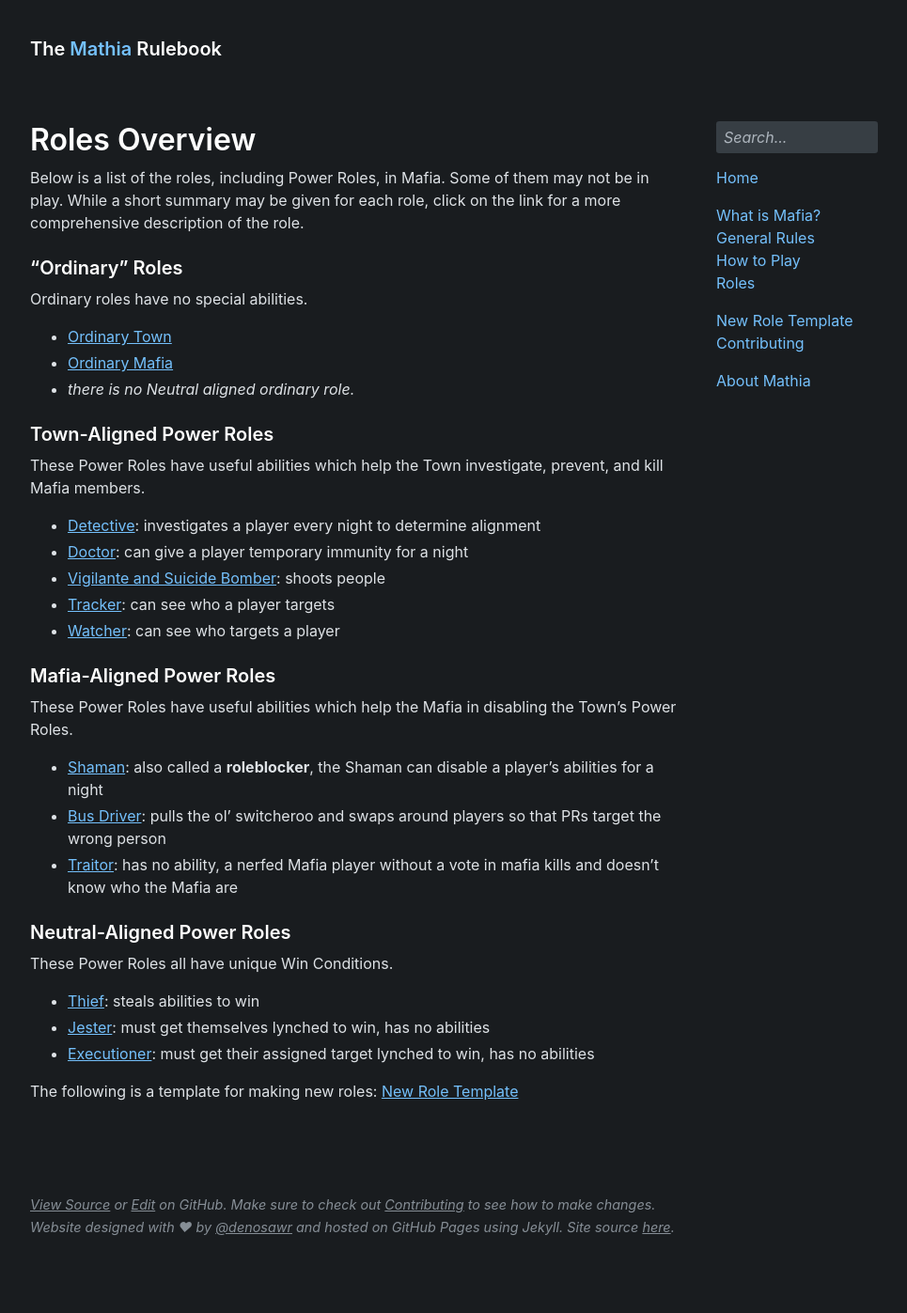
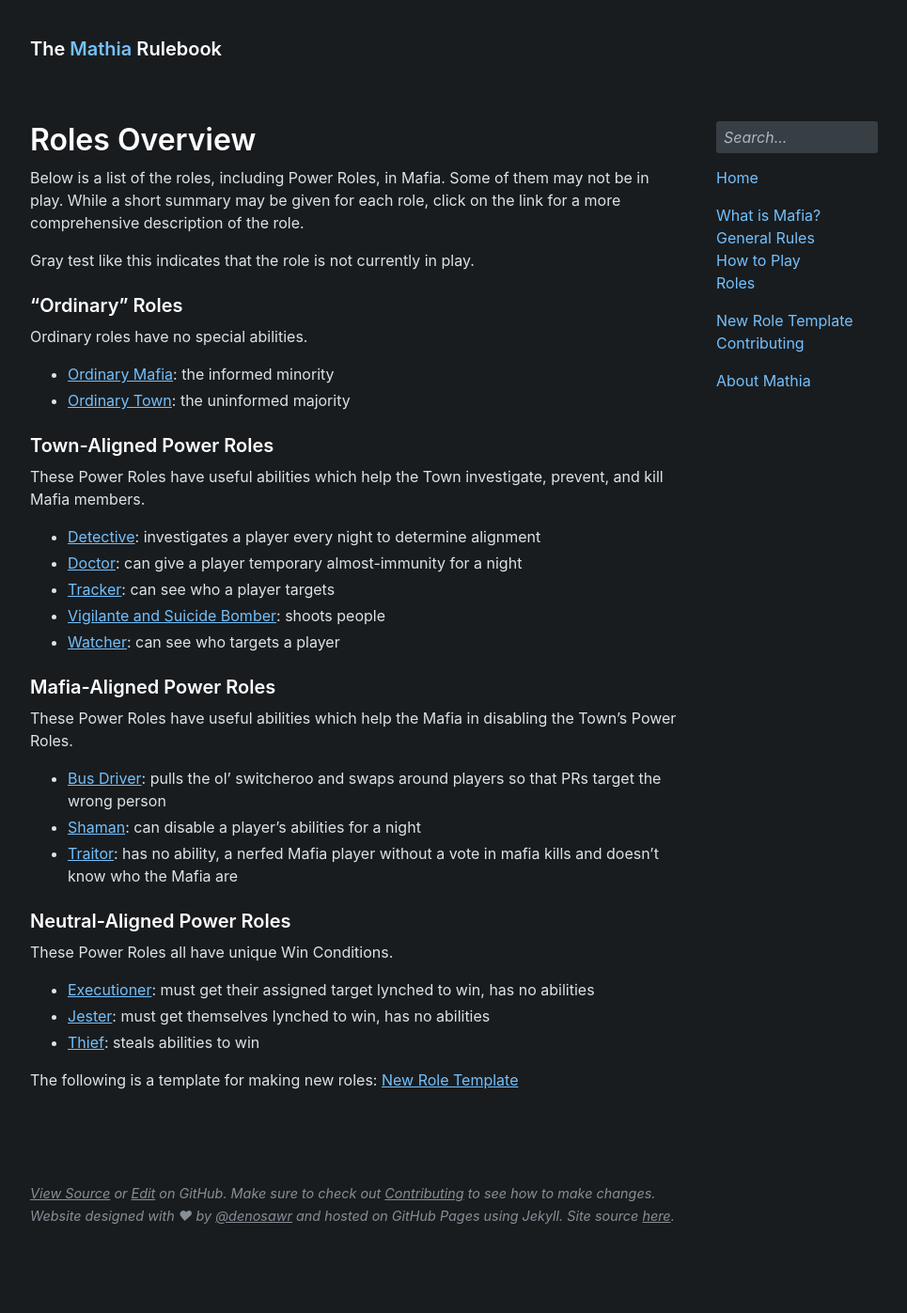
Before and after one commit to olliecheng/mathia-rulebook, a Jekyll site: the page built from roles/index.md, in a window 1280 px wide. Shown: the whole page at 94% size, without its empty margins (152-1117 px from the left). Built offline with Jekyll 4.4.1, drawn with Linux system fonts in a browser that asks for light colours; some web fonts are replaced.

Commit message:
Dynamic role description loading

```diff
--- a/roles/index.md
+++ b/roles/index.md
@@ -6,30 +6,115 @@ permalink: /roles/
 
 Below is a list of the roles, including Power Roles, in Mafia. Some of them may not be in play. While a short summary may be given for each role, click on the link for a more comprehensive description of the role.
 
+<span class="disabled">Gray test like this indicates that the role is not currently in play.</span>
+
+
 ### "Ordinary" Roles
 Ordinary roles have no special abilities.
-- [Ordinary Town]({{ site.baseurl }}{% link roles/ordinary-town.md %})
-- [Ordinary Mafia]({{ site.baseurl }}{% link roles/ordinary-mafia.md %})
-- _there is no Neutral aligned ordinary role._
+
+<ul>
+{% for page in site.pages %}
+{%- assign alignment = page.alignment | downcase -%}
+<!-- starts with "ordinary"? -->
+{%- assign lowerCaseTitle = page.title | downcase -%}
+{% unless lowerCaseTitle == "" %}
+{% assign checkArray = lowerCaseTitle | split: "ordinary" %}
+{% if checkArray[0] == "" %}
+<!-- match! -->
+{% assign path = page.path | split: "." | first %}
+
+<li class="{% unless page.enabled %}disabled{% endunless %}">
+    <a href="{{ site.baseurl }}../{{ path }}">{{ page.title }}</a>: {{ page.description }}
+</li>
+
+{% endif %}
+{% endunless %}
+{% endfor %}
+</ul>
+
+
 
 ### Town-Aligned Power Roles
 These Power Roles have useful abilities which help the Town investigate, prevent, and kill Mafia members.
-- [Detective]({{ site.baseurl }}{% link roles/detective.md %}): investigates a player every night to determine alignment
-- [Doctor]({{ site.baseurl }}{% link roles/doctor.md %}): can give a player temporary immunity for a night
-- [Vigilante and Suicide Bomber]({{ site.baseurl }}{% link roles/vigilante-and-suicide-bomber.md %}): shoots people
-- [Tracker]({{ site.baseurl }}{% link roles/tracker.md %}): can see who a player targets
-- [Watcher]({{ site.baseurl }}{% link roles/watcher.md %}): can see who targets a player
+
+<ul>
+{% for page in site.pages %}
+{%- assign alignment = page.alignment | downcase -%}
+<!-- starts with "ordinary"? -->
+{%- assign lowerCaseTitle = page.title | downcase -%}
+{% unless lowerCaseTitle == "" %}
+{% assign checkArray = lowerCaseTitle | split: "ordinary" %}
+{% unless checkArray[0] == "" %}
+<!-- match! -->
+{% if alignment == "town" %}
+{% assign path = page.path | split: "." | first %}
+
+<li class="{% unless page.enabled %}disabled{% endunless %}">
+    <a href="{{ site.baseurl }}../{{ path }}">{{ page.title }}</a>: {{ page.description }}
+</li>
+
+{% endif %}
+{% endunless %}
+{% endunless %}
+{% endfor %}
+</ul>
+
+
+
 
 ### Mafia-Aligned Power Roles
 These Power Roles have useful abilities which help the Mafia in disabling the Town's Power Roles.
-- [Shaman]({{ site.baseurl }}{% link roles/shaman.md %}): also called a **roleblocker**, the Shaman can disable a player's abilities for a night
-- [Bus Driver]({{ site.baseurl }}{% link roles/bus-driver.md %}): pulls the ol' switcheroo and swaps around players so that PRs target the wrong person
-- [Traitor]({{ site.baseurl }}{% link roles/traitor.md %}): has no ability, a nerfed Mafia player without a vote in mafia kills and doesn't know who the Mafia are
+
+<ul>
+{% for page in site.pages %}
+{%- assign alignment = page.alignment | downcase -%}
+<!-- starts with "ordinary"? -->
+{%- assign lowerCaseTitle = page.title | downcase -%}
+{% unless lowerCaseTitle == "" %}
+{% assign checkArray = lowerCaseTitle | split: "ordinary" %}
+{% unless checkArray[0] == "" %}
+<!-- match! -->
+{% if alignment == "mafia" %}
+{% assign path = page.path | split: "." | first %}
+
+<li class="{% unless page.enabled %}disabled{% endunless %}">
+    <a href="{{ site.baseurl }}../{{ path }}">{{ page.title }}</a>: {{ page.description }}
+</li>
+
+{% endif %}
+{% endunless %}
+{% endunless %}
+{% endfor %}
+
+</ul>
+
+
 
 ### Neutral-Aligned Power Roles
 These Power Roles all have unique Win Conditions.
-- [Thief]({{ site.baseurl }}{% link roles/thief.md %}): steals abilities to win
-- [Jester]({{ site.baseurl }}{% link roles/jester.md %}): must get themselves lynched to win, has no abilities
-- [Executioner]({{ site.baseurl }}{% link roles/executioner.md %}): must get their assigned target lynched to win, has no abilities
+
+<ul>
+{% for page in site.pages %}
+{%- assign alignment = page.alignment | downcase -%}
+<!-- starts with "ordinary"? -->
+{%- assign lowerCaseTitle = page.title | downcase -%}
+{% unless lowerCaseTitle == "" %}
+{% assign checkArray = lowerCaseTitle | split: "ordinary" %}
+{% unless checkArray[0] == "" %}
+<!-- match! -->
+{% if alignment == "neutral" %}
+{% assign path = page.path | split: "." | first %}
+
+<li class="{% unless page.enabled %}disabled{% endunless %}">
+    <a href="{{ site.baseurl }}../{{ path }}">{{ page.title }}</a>: {{ page.description }}
+</li>
+
+{% endif %}
+{% endunless %}
+{% endunless %}
+{% endfor %}
+
+</ul>
+
 
 The following is a template for making new roles: [New Role Template]({{ site.baseurl }}{% link information/new-role-template.md %})
```
